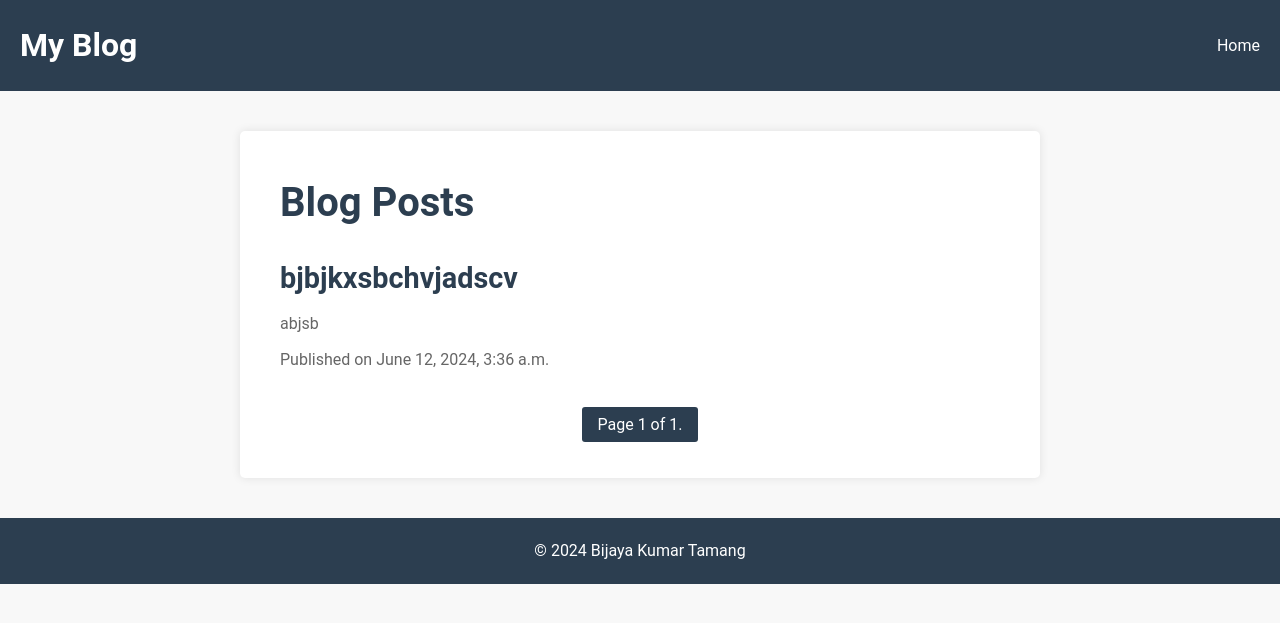
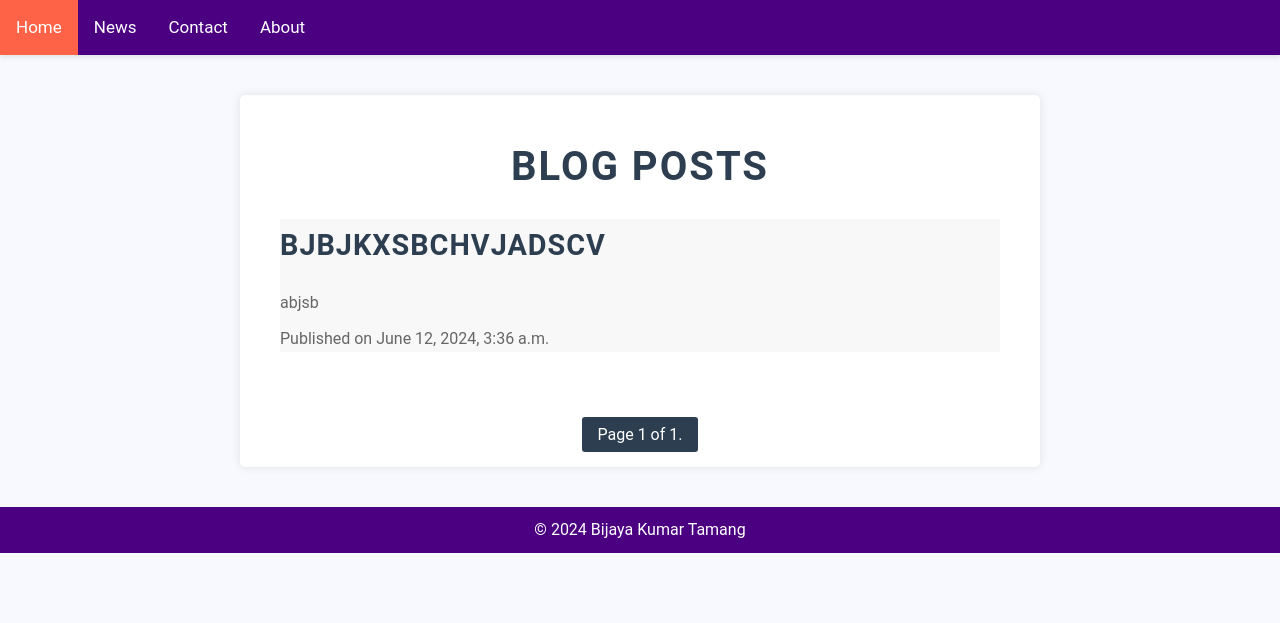
Before and after one commit to beejaytmg/blogusingck, a Django app: page / in a window 1280 px wide. Shown: the top 623 px of the page. Run offline with Django 5.2, Linux system fonts and the light colour scheme; data comes from the database, SQL or seed files in the repository; some libraries are stand-ins or nearby versions.

Commit message:
firsttgh

```diff
--- a/blogapp/templates/base_generic.html
+++ b/blogapp/templates/base_generic.html
@@ -6,35 +6,140 @@
     <meta name="viewport" content="width=device-width, initial-scale=1.0">
     <title>{% block title %}Bijaya Kumar Tamang{% endblock %}</title>
     <meta name="description" content="{% block meta_description %}Welcome to Bijaya Kumar Tamang's blog. Explore posts on various topics including technology, lifestyle, and more.{% endblock %}">
-    <link rel="icon" type="image/png" href="{% static 'css/pro.jpg' %}"> <!-- Assuming your favicon is a PNG image -->
+    {% comment %} <link rel="icon" type="image/png" href="{% static 'css/pro.jpg' %}"> <!-- Assuming your favicon is a PNG image --> {% endcomment %}
 
     <link rel="stylesheet" href="{% static 'css/style.css' %}">
     <script async src="https://pagead2.googlesyndication.com/pagead/js/adsbygoogle.js?client=ca-pub-9631856282418168"
      crossorigin="anonymous"></script>
+    <style>
+        body {
+            font-family: 'Roboto', sans-serif;
+            margin: 0;
+            padding: 0;
+            background-color: #f8f8ff;
+        }
+
+        .topnav {
+            overflow: hidden;
+            background-color: #4B0082;
+            box-shadow: 0 2px 5px rgba(0, 0, 0, 0.1);
+        }
+
+        .topnav a {
+            float: left;
+            color: #fff;
+            text-align: center;
+            padding: 14px 16px;
+            text-decoration: none;
+            font-size: 17px;
+            transition: background-color 0.3s ease;
+        }
+
+        .topnav a:hover {
+            background-color: #FF6347;
+        }
+
+        .topnav a.active {
+            background-color: #FF6347;
+            color: white;
+        }
+
+        main {
+            padding: 20px;
+            animation: fadeIn 1s ease;
+        }
+
+        footer {
+            background-color: #4B0082;
+            color: #fff;
+            text-align: center;
+            padding: 10px;
+        }
+
+        @keyframes fadeIn {
+            from {
+                opacity: 0;
+            }
+            to {
+                opacity: 1;
+            }
+        }
+        .published-date {
+            color: #666;
+            font-size: 14px;
+            font-style: italic;
+            margin-bottom: 5px;
+        }
+
+        .author {
+            color: #333;
+            font-weight: bold;
+            margin-top: 0;
+        }
+        .post-title {
+            color: #333;
+            font-size: 32px;
+            font-weight: bold;
+            margin-bottom: 20px;
+            text-transform: uppercase;
+            letter-spacing: 1px;
+        }
+
+        .post-content {
+            color: #555;
+            line-height: 1.6;
+            font-size: 18px;
+            margin-bottom: 30px;
+        }
+
+        .post-content p {
+            margin-bottom: 15px;
+        }
+        .blog-post-list {
+            max-width: 800px;
+            margin: 0 auto;
+            padding: 20px;
+        }
+
+        .blog-post-list-title {
+            color: #333;
+            font-size: 32px;
+            text-align: center;
+            margin-bottom: 30px;
+            text-transform: uppercase;
+            letter-spacing: 2px;
+        }
+
+        .blog-post-list-items {
+            list-style-type: none;
+            padding: 0;
+        }
+
+        .blog-post-item {
+            padding: 20px;
+            margin-bottom: 20px;
+            border-radius: 5px;
+            box-shadow: 0 2px 4px rgba(0, 0, 0, 0.1);
+        }
+
+        .post-odd {
+            background-color: #f8f8f8;
+        }
+
+        .post-even {
+            background-color: #e8e8e8;
+        }
+
+        /* Existing styles for .post-title, .post-link, .post-meta, .post-date */
+    </style>
 </head>
 <body>
-    <header>
-        <h1>My Blog</h1>
-        <nav>
-            <a href="{% url 'blogpost_list' %}">Home</a>
-        </nav>
-    </header>
-
-
-        <script async src="https://pagead2.googlesyndication.com/pagead/js/adsbygoogle.js?client=ca-pub-9631856282418168"
-         crossorigin="anonymous"></script>
-        <!-- arnikim_sidebar_AdSense3_1x1_as -->
-        <ins class="adsbygoogle"
-             style="display:block"
-             data-ad-client="ca-pub-9631856282418168"
-             data-ad-slot="6611676274"
-             data-ad-format="auto"
-             data-full-width-responsive="true"></ins>
-        <script>
-             (adsbygoogle = window.adsbygoogle || []).push({});
-        </script>
-
-
+    <div class="topnav">
+        <a class="active" href="{% url 'blogpost_list' %}">Home</a>
+        <a href="#news">News</a>
+        <a href="#contact">Contact</a>
+        <a href="#about">About</a>
+    </div>
     <main>
         {% block content %}
         {% endblock %}
--- a/blogapp/templates/blogpost_list.html
+++ b/blogapp/templates/blogpost_list.html
@@ -3,18 +3,16 @@
 {% block title %}Bijaya Kumar Tamang{% endblock %}
 
 {% block content %}
-  <div class="blog-post-list">
-    <h1>Blog Posts</h1>
-    <ul>
-        {% for post in posts %}
-            <li>
-                <h2><a href="{% url 'blogpost_detail' post.slug %}">{{ post.title }}</a></h2>
-                <p>{{ post.meta_description }}</p>
-                <p>Published on {{ post.published_date }}</p>
-            </li>
-        {% endfor %}
-    </ul>
-   </div>
+<div class="blog-post-list">
+    <h1 class="blog-post-list-title">Blog Posts</h1>
+    {% for post in posts %}
+        <div class="blog-post {% cycle 'post-odd' 'post-even' %}">
+            <h2 class="post-title"><a class="post-link" href="{% url 'blogpost_detail' post.slug %}">{{ post.title }}</a></h2>
+            <p class="post-meta">{{ post.meta_description }}</p>
+            <p class="post-date">Published on {{ post.published_date }}</p>
+        </div>
+    {% endfor %}
+</div>
     <div class="pagination">
         <span class="step-links">
             {% if page_obj.has_previous %}
```
Also changed, not shown: blogapp/templates/blogpost_detail.html (+4 -4 lines). Lines whose indentation alone changed are shown as unchanged.
